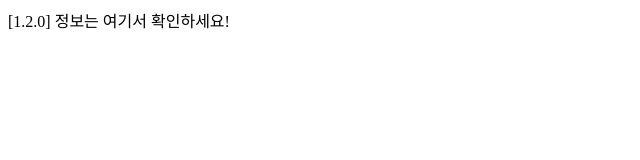
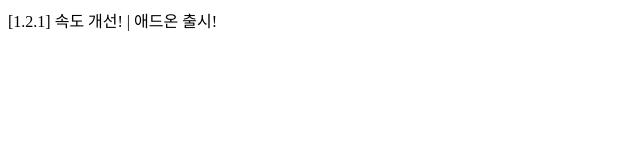
Before and after one commit to tvj030728/static, a plain HTML site: page index.html in a window 1280 px wide. Shown: the full height of the page, 0-640 px from the left. Drawn offline with Linux system fonts and the light colour scheme.

Commit message:
Update index.html

```diff
--- a/index.html
+++ b/index.html
@@ -1 +1 @@
-<span style="cursor:pointer;" onclick="location.href='https://blog.ivlis.kr/post/tag/ivviewer';">[1.2.0] 정보는 여기서 확인하세요!</span>
+<span style="cursor:pointer;" onclick="location.href='https://blog.ivlis.kr/post/tag/ivviewer';">[1.2.1] 속도 개선! | 애드온 출시!</span>
```
